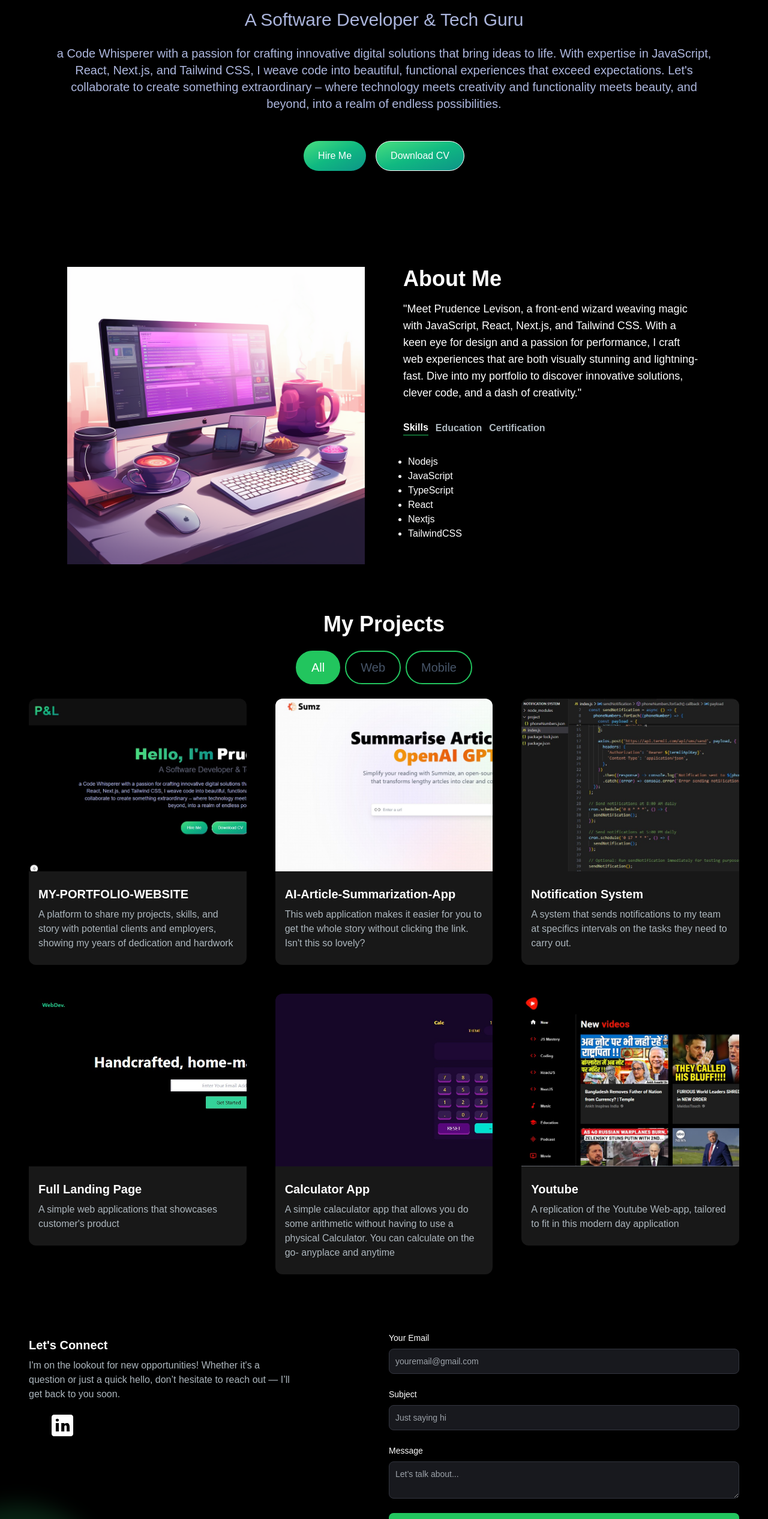
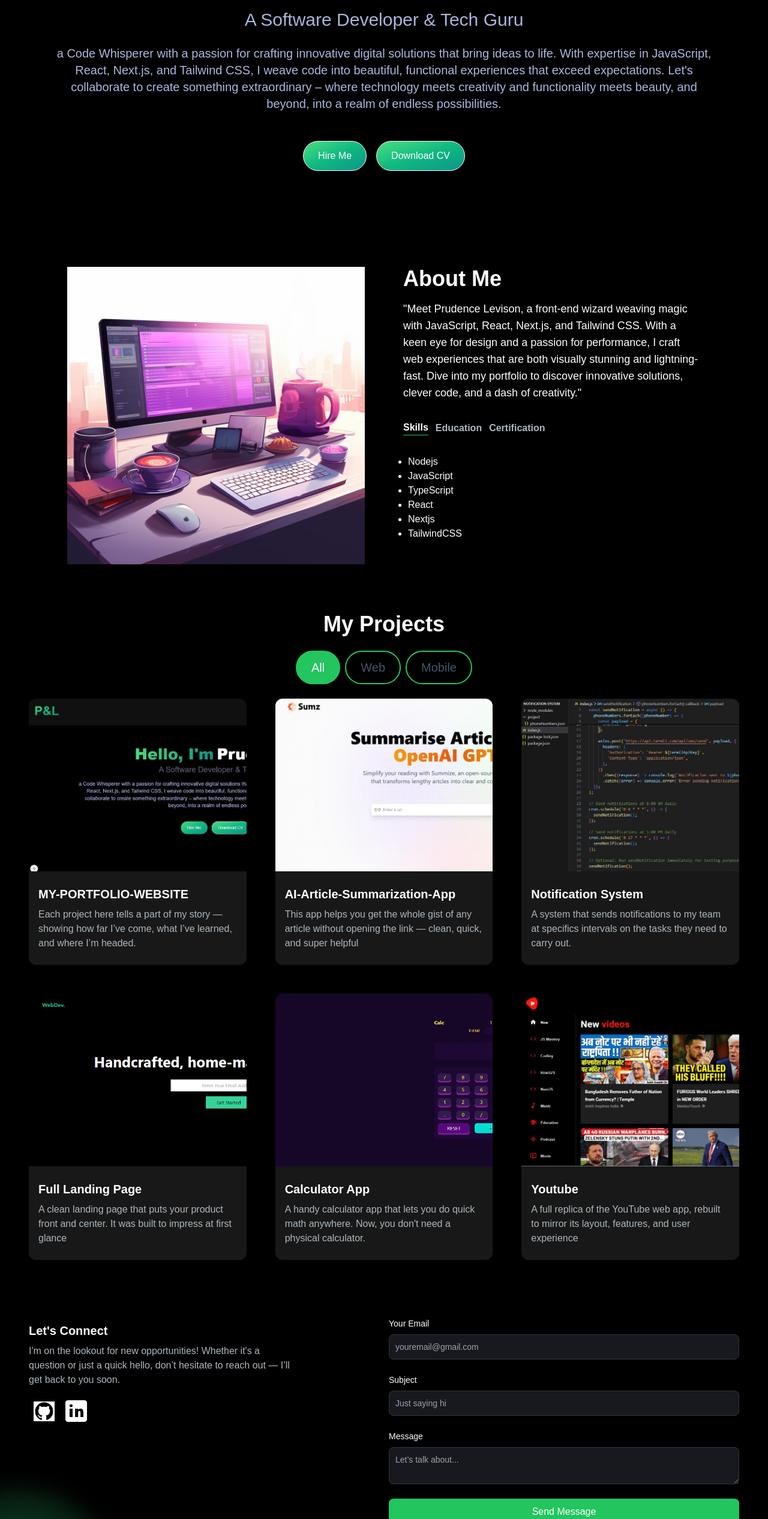
Before and after one commit to Prudence-Levison/My-Portfolio-website, a Next.js app: page / in a window 1280 px wide. Shown: the part 253-2786 px from the top of the page at 60% size. Built offline with nearby package versions, Linux system fonts and the light colour scheme.

Commit message:
portfolio completed

```diff
--- a/app/components/AboutSection.jsx
+++ b/app/components/AboutSection.jsx
@@ -53,7 +53,7 @@ const AboutSection = () => {
     });
   }
   return (
-    <section className='text-white'>
+    <section className='text-white' id="about">
      <div className='md:grid md:grid-cols-2 gap-8 items-center py-8 px-4 xl:gap-16 xl:px-16 sm:py-16'>
       <Image src='/images/about-image.png' width={500} height={500} alt='About Us'/>
       <div className='mt-4 md:mt-0 text-left flex flex-col h-full'>
--- a/app/components/EmailSection.jsx
+++ b/app/components/EmailSection.jsx
@@ -1,6 +1,6 @@
 'use client';
 import React, { useState } from 'react';
-import Github from '../../public/images/github.svg';
+import Github from "../../public/images/github-icon.png";
 import Linkedin from '../../public/images/linkedin-icon.svg';
 import Link from 'next/link';
 import Image from 'next/image';
@@ -45,7 +45,7 @@ const EmailSection = () => {
   };
 
   return (
-    <section className='grid md:grid-cols-2 my-12 py-12 gap-4 relative'>
+    <section className='grid md:grid-cols-2 my-12 py-12 gap-4 relative' id="contact">
       <div className='bg-[radial-gradient(ellipse_at_center,_var(--tw-gradient-stops))] from-green-900  to-transparent rounded-full h-80 w-80 z-0 blur-lg absolute top-3/4 -left-4 transform -translate-x-1/2'></div>
 
       <div className='z-10'>
@@ -54,12 +54,13 @@ const EmailSection = () => {
           I'm on the lookout for new opportunities! Whether it's a question or just a quick hello, don’t hesitate to reach out — I’ll get back to you soon.
         </p>
 
-        <div className='socials flex flex-row gap-2'>
-          <Link href='https://github.com'>
-            <Image src={Github} alt='github-icon' />
+        <div className='socials flex flex-row gap-1'>
+          <div className='p-2'>
+          <Link href='https://github.com/Prudence-Levison'>
+            <Image src={Github} alt='github-icon' width={35} height={35}/>
           </Link>
-
-          <Link href='https://linkedin.com'>
+           </div>
+          <Link href='https://www.linkedin.com/in/prudence-chikwumnazu-levison-18892b209?utm_source=share&utm_'>
             <Image src={Linkedin} alt='linkedin-icon' />
           </Link>
         </div>
--- a/app/components/HeroSection.jsx
+++ b/app/components/HeroSection.jsx
@@ -1,5 +1,6 @@
 
 import React from 'react';
+import Link from 'next/link'
 import Image from 'next/image';
 
 const HeroSection = () => {
@@ -17,12 +18,23 @@ const HeroSection = () => {
           a Code Whisperer with a passion for crafting innovative digital solutions that bring ideas to life. With expertise in JavaScript, React, Next.js, and Tailwind CSS, I weave code into beautiful, functional experiences that exceed expectations. Let's collaborate to create something extraordinary – where technology meets creativity and functionality meets beauty, and beyond, into a realm of endless possibilities.
         </p>
         <div className='flex flex-col sm:flex-row justify-center gap-4 mt-3  md:mt-6'>
-          <button className='px-6 py-3 bg-gradient-to-br from-green-400 via-emerald-500 to-teal-600 rounded-full hover:-translate-y-1 transition duration-300 text-white'>
+          <Link href="#contact">
+          <button className='px-6 py-3 bg-gradient-to-br from-green-400 via-emerald-500 to-teal-600 rounded-full hover:-translate-y-1 transition duration-300 text-white  border border-white'>
     Hire Me
   </button>
+  </Link>
+  <a
+    href="/prudence-levison-cv.pdf"
+    download
+    target="_blank"
+     rel="noopener noreferrer"
+  >
+
   <button className='px-6 py-3 bg-gradient-to-br from-green-400 via-emerald-500 to-teal-600 rounded-full hover:-translate-y-1 transition duration-300 text-white border border-white'>
     Download CV
   </button>
+  </a>
+
         </div>
       </div>
     </section>
--- a/app/components/NavLink.jsx
+++ b/app/components/NavLink.jsx
@@ -1,10 +1,9 @@
-import Link from "next/link"
 
 const NavLink = ({href, title}) => {
   return (
-    <Link
+    <a
     href={href}
-    className='block py-2 pl-3 pr-4 text-[#ADB7BE] sm:text-xl rounded md:p-0 hover:text-white'>{title}</Link>
+    className='block py-2 pl-3 pr-4 text-[#ADB7BE] sm:text-xl rounded md:p-0 hover:text-white'>{title}</a>
   )
 }
  export default NavLink;
--- a/app/components/ProjectCard.jsx
+++ b/app/components/ProjectCard.jsx
@@ -1,6 +1,6 @@
 import React from 'react';
 import { CodeBracketIcon, EyeIcon } from '@heroicons/react/24/solid';
-import Link from 'next/link';
+
 
 const ProjectCard = ({ imgURL, title, description, gitUrl, previewUrl }) => {
   return (
@@ -10,18 +10,22 @@ const ProjectCard = ({ imgURL, title, description, gitUrl, previewUrl }) => {
         style={{ background: `url(${imgURL})`, backgroundSize: "cover" }}
       >
         <div className="overlay items-center justify-center  space-x-4 absolute top-0 left-0 w-full h-full bg-[#181818] bg-opacity-0 hidden group-hover:flex group-hover:opacity-80 transition-all duration-500">
-          <Link
+          <a
             href={gitUrl}
+            target="_blank"
+            rel="noopener noreferrer"
             className="h-14 w-14 border-2 relative rounded-full border-[#ADB7BE] hover:border-white group/link"
           >
             <CodeBracketIcon className="h-10 w-10 text-[#ADB7BE] absolute top-1/2 left-1/2 transform -translate-x-1/2 -translate-y-1/2 cursor-pointer group-hover/link:text-white" />
-          </Link>
-          <Link
+          </a>
+          <a
             href={previewUrl}
+            target="_blank"
+            rel="noopener noreferrer"
             className="h-14 w-14 border-2 relative rounded-full border-[#ADB7BE] hover:border-white group/link"
           >
             <EyeIcon className="h-10 w-10 text-[#ADB7BE] absolute top-1/2 left-1/2 transform -translate-x-1/2 -translate-y-1/2 cursor-pointer group-hover/link:text-white" />
-          </Link>
+          </a>
         </div>
       </div>
       <div className="text-white rounded-b-xl bg-[#181818] py-6 px-4">
--- a/app/components/ProjectsSection.jsx
+++ b/app/components/ProjectsSection.jsx
@@ -8,20 +8,20 @@ const ProjectData = [
   {
     id: 1,
     title: "MY-PORTFOLIO-WEBSITE",
-    description: "A platform to share my projects, skills, and story with potential clients and employers, showing my years of dedication and hardwork",
+    description: 'Each project here tells a part of my story — showing how far I’ve come, what I’ve learned, and where I’m headed.',
     images: "/projects/portfolio.jpeg",
     tag: ["All", "Web"],
-    gitUrl:"/",
+    gitUrl:"https://github.com/Prudence-Levison/My-Portfolio-website.git",
     previewUrl:"/"
   },
   {
     id: 2,
     title: "AI-Article-Summarization-App",
-    description: "This web application  makes it easier for you to get the whole story without clicking the link. Isn't this so lovely?",
+    description: "This app helps you get the whole gist of any article without opening the link — clean, quick, and super helpful",
     images: "/projects/summaryapp.jpeg",
     tag: ["All", "Web"],
-    gitUrl:"/",
-    previewUrl:"/"
+    gitUrl:"https://github.com/Prudence-Levison/Open-AI-article-summarization.git",
+    previewUrl:"https://openaiapplication.netlify.app/"
   },
   {
     id: 3,
@@ -29,35 +29,35 @@ const ProjectData = [
     description: " A system that sends notifications to my team at specifics intervals on the tasks they need to carry out.",
     images: "/projects/notification.jpeg",
     tag: ["All", "Web"],
-    gitUrl:"/",
+    gitUrl:"https://github.com/Prudence-Levison/Notification-System.git",
     previewUrl:"/"
   },
   {
     id: 4,
     title: "Full Landing Page",
-    description: " A simple web applications that showcases customer's product",
+    description: " A clean landing page that puts your product front and center. It was built to impress at first glance",
     images: "/projects/hosted-landing-page.jpeg",
     tag: ["All", "Web"],
-    gitUrl:"/",
-    previewUrl:"/"
+    gitUrl:"https://github.com/Prudence-Levison/Landing-Page.git",
+    previewUrl:"https://prudyslandingpage.netlify.app/"
   },
   {
     id: 5,
     title: "Calculator App",
-    description: " A simple calaculator app that allows you do some arithmetic without having to use a physical Calculator. You can calculate on the go- anyplace and anytime",
+    description: " A handy calculator app that lets you do quick math anywhere. Now, you don't need a physical calculator. ",
     images:  "/projects/react-calculator.jpeg",
     tag: ["All", "Web"],
-    gitUrl:"/",
-    previewUrl:"/"
+    gitUrl:"https://github.com/Prudence-Levison/Calclator-App.git",
+    previewUrl:"https://prudys-calculator-app.netlify.app/"
   },
   {
     id: 6,
     title: "Youtube",
-    description: " A replication of the Youtube Web-app, tailored to fit in this modern day application",
+    description: "A full replica of the YouTube web app, rebuilt to mirror its layout, features, and user experience",
     images: "/projects/youtube-clone.jpeg",
     tag: ["All", "Web"],
-    gitUrl:"/",
-    previewUrl:"/"
+    gitUrl:"https://github.com/Prudence-Levison/Youtube-Clone.git",
+    previewUrl:"https://youtube-clone-by-pruddy.netlify.app/"
 
   }
 ];
@@ -73,7 +73,7 @@ const ProjectsSection = () => {
 
   return (
     <>
-    <h2 className='text-center text-4xl font-bold mt-4 text-white'>My Projects</h2>
+    <h2 className='text-center text-4xl font-bold mt-4 text-white' id="projects">My Projects</h2>
     <div className='text-white flex flex-row justify-center items-center gap-2 py-6'>
      <ProjectTag onClick={handleTagChange} name="All" isSelected={tag ==="All"}/>
      <ProjectTag onClick={handleTagChange} name="Web" isSelected={tag ==="Web"}/>
```
Also changed, not shown: public/images/github-icon.png (added), 1 other file (tests, documents, lock files or other folders).
